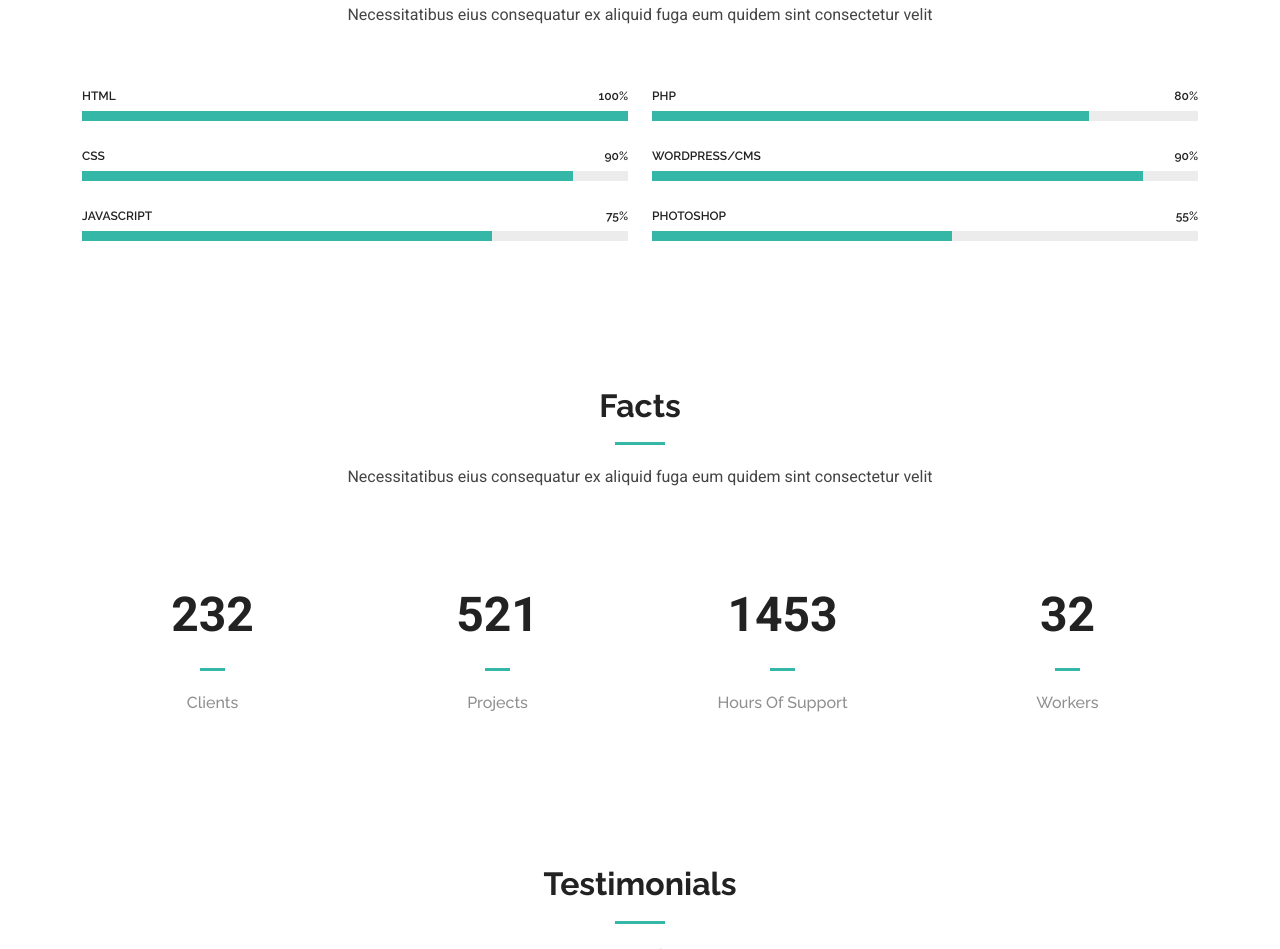
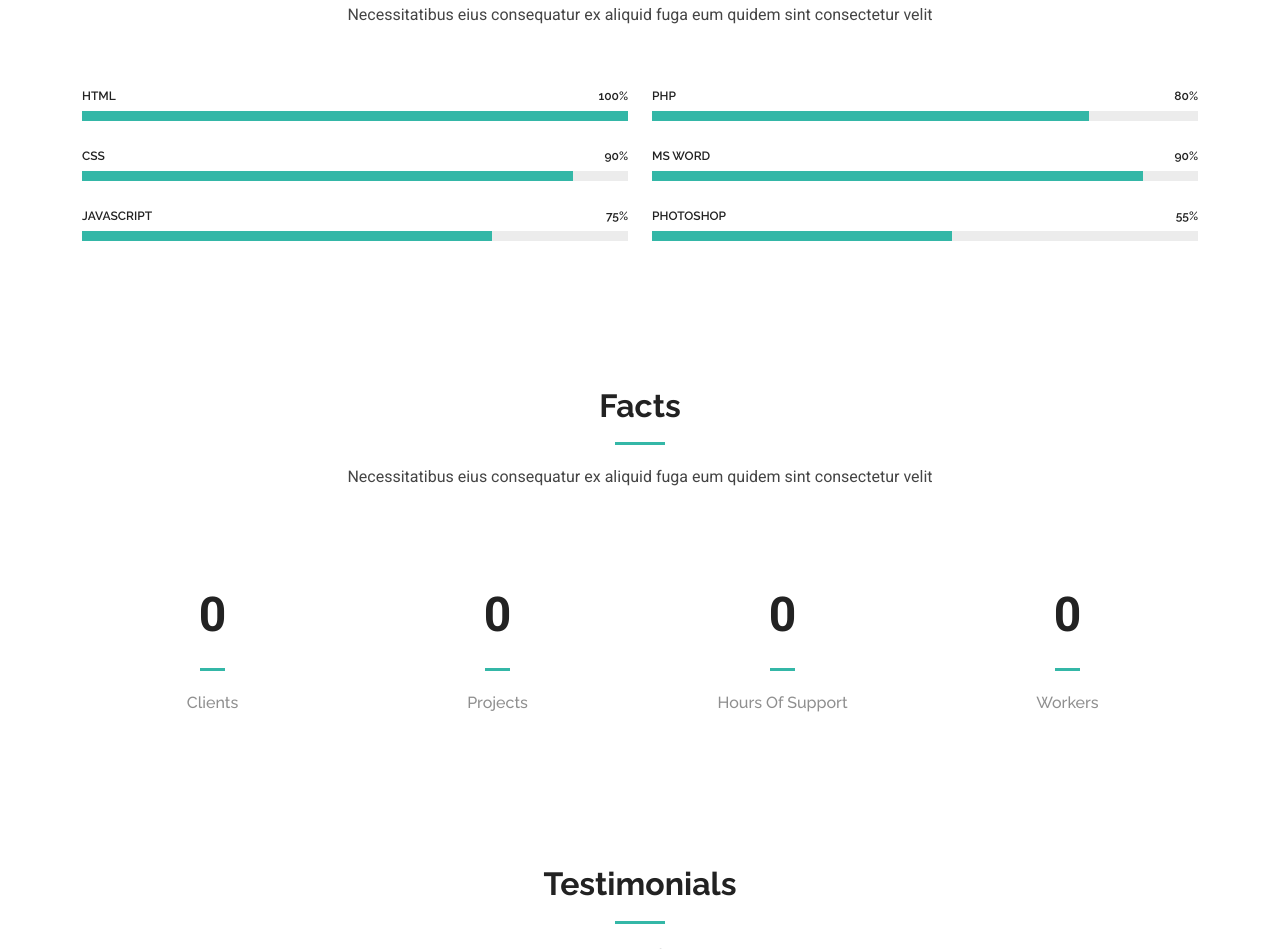
Before and after one commit to sheebasss/project2, a plain HTML site: page about.html in a window 1280 px wide. Shown: the part 929-1878 px from the top of the page. Drawn offline with Linux system fonts and the light colour scheme.

Commit message:
Update about.html

```diff
--- a/about.html
+++ b/about.html
@@ -186,7 +186,7 @@
             </div><!-- End Skills Item -->
 
             <div class="progress">
-              <span class="skill"><span>WordPress/CMS</span> <i class="val">90%</i></span>
+              <span class="skill"><span>MS WORD</span> <i class="val">90%</i></span>
               <div class="progress-bar-wrap">
                 <div class="progress-bar" role="progressbar" aria-valuenow="90" aria-valuemin="0" aria-valuemax="100"></div>
               </div>
@@ -222,28 +222,28 @@
 
           <div class="col-lg-3 col-md-6">
             <div class="stats-item text-center w-100 h-100">
-              <span data-purecounter-start="0" data-purecounter-end="232" data-purecounter-duration="1" class="purecounter"></span>
+              <span data-purecounter-start="0" data-purecounter-end="0" data-purecounter-duration="1" class="purecounter"></span>
               <p>Clients</p>
             </div>
           </div><!-- End Stats Item -->
 
           <div class="col-lg-3 col-md-6">
             <div class="stats-item text-center w-100 h-100">
-              <span data-purecounter-start="0" data-purecounter-end="521" data-purecounter-duration="1" class="purecounter"></span>
+              <span data-purecounter-start="0" data-purecounter-end="0" data-purecounter-duration="1" class="purecounter"></span>
               <p>Projects</p>
             </div>
           </div><!-- End Stats Item -->
 
           <div class="col-lg-3 col-md-6">
             <div class="stats-item text-center w-100 h-100">
-              <span data-purecounter-start="0" data-purecounter-end="1453" data-purecounter-duration="1" class="purecounter"></span>
+              <span data-purecounter-start="0" data-purecounter-end="0" data-purecounter-duration="1" class="purecounter"></span>
               <p>Hours Of Support</p>
             </div>
           </div><!-- End Stats Item -->
 
           <div class="col-lg-3 col-md-6">
             <div class="stats-item text-center w-100 h-100">
-              <span data-purecounter-start="0" data-purecounter-end="32" data-purecounter-duration="1" class="purecounter"></span>
+              <span data-purecounter-start="0" data-purecounter-end="0" data-purecounter-duration="1" class="purecounter"></span>
               <p>Workers</p>
             </div>
           </div><!-- End Stats Item -->
```
